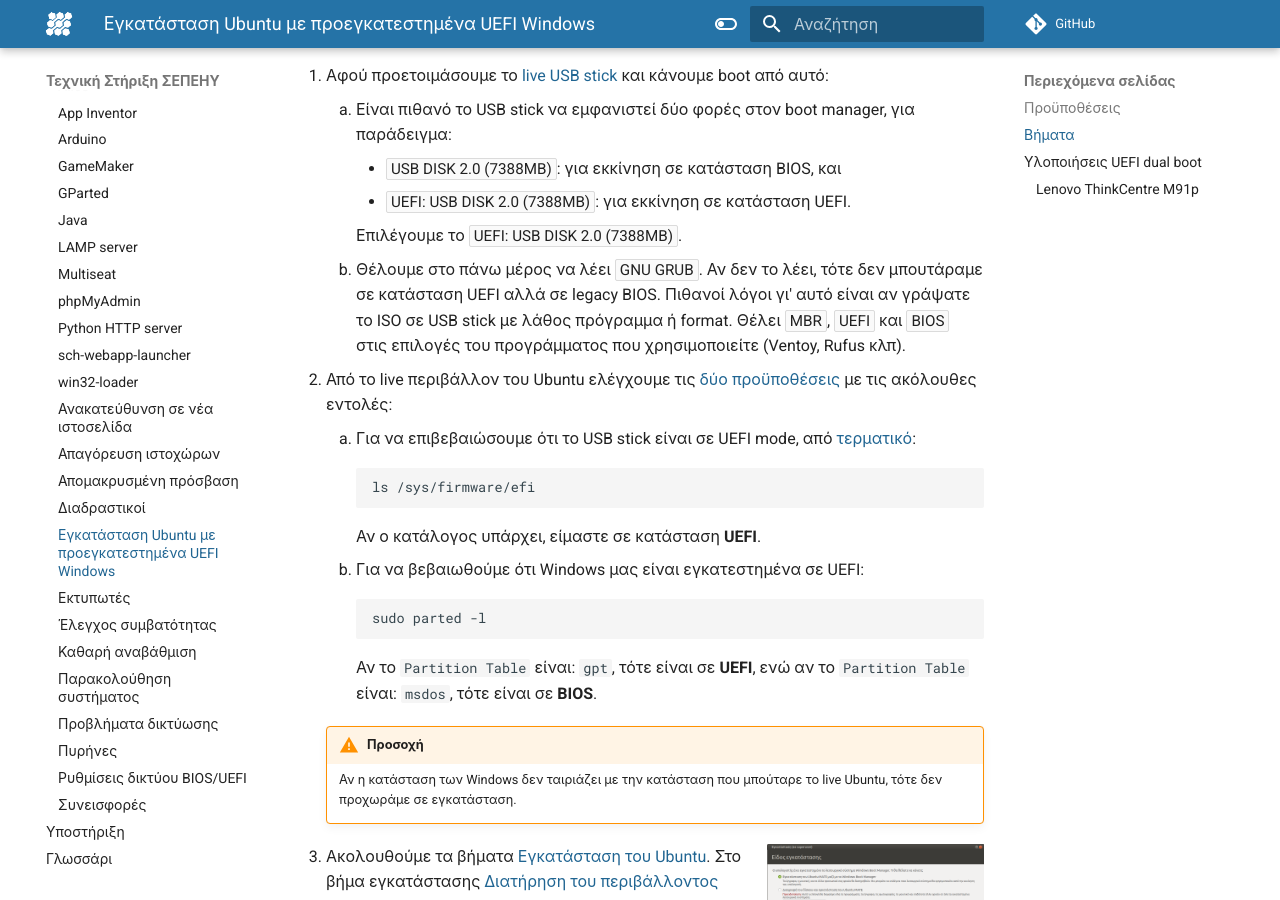
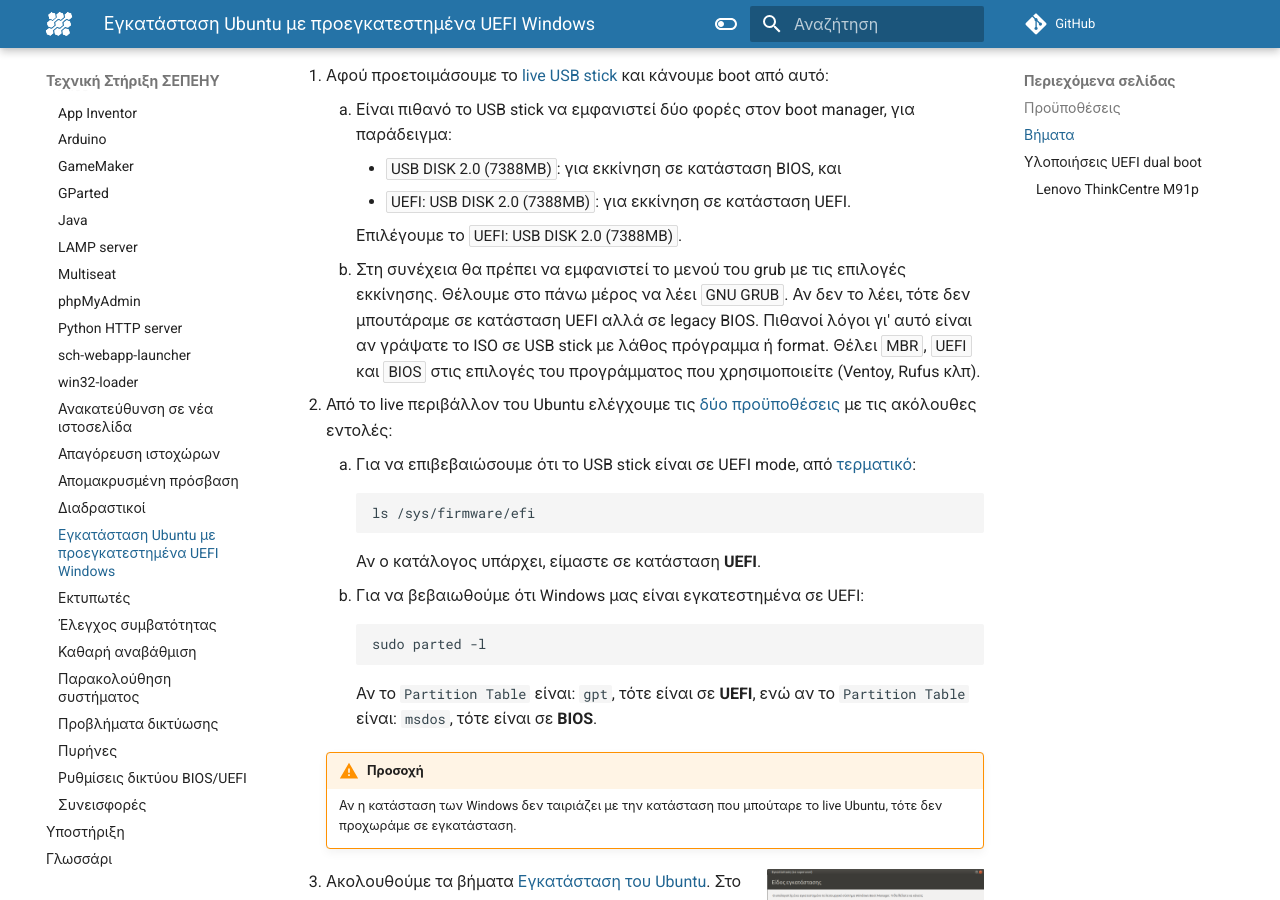
Before and after one commit to siahos/el.ltsp.org, an MkDocs documentation site: the page built from docs/guides/install-with-uefi-windows/index.md, in a window 1280 px wide and 900 px high, scrolled down 569 px. Built offline with MkDocs 1.6.1 and Material for MkDocs 9.7.7, drawn with Linux system fonts in a browser that asks for light colours; comment, search, counter and statistics services are not loaded.

Commit message:
update install-with-uefi-windows

```diff
--- a/docs/guides/install-with-uefi-windows/index.md
+++ b/docs/guides/install-with-uefi-windows/index.md
@@ -26,11 +26,12 @@ UEFI mode. Σε αυτήν την περίπτωση, αν δε θέλουμε
 
         Επιλέγουμε το ***UEFI: USB DISK 2.0 (7388MB)***.
 
-    2.  Θέλουμε στο πάνω μέρος να λέει ***GNU GRUB***. Αν δεν το λέει, τότε δεν
-        μπουτάραμε σε κατάσταση UEFI αλλά σε legacy BIOS. Πιθανοί λόγοι γι'
-        αυτό είναι αν γράψατε το ISO σε USB stick με λάθος πρόγραμμα ή format.
-        Θέλει ***MBR***, ***UEFI*** και ***BIOS*** στις επιλογές του
-        προγράμματος που χρησιμοποιείτε (Ventoy, Rufus κλπ).
+    2.  Στη συνέχεια θα πρέπει να εμφανιστεί το μενού του grub με τις επιλογές
+        εκκίνησης. Θέλουμε στο πάνω μέρος να λέει ***GNU GRUB***. Αν δεν το
+        λέει, τότε δεν μπουτάραμε σε κατάσταση UEFI αλλά σε legacy BIOS.
+        Πιθανοί λόγοι γι' αυτό είναι αν γράψατε το ISO σε USB stick με λάθος
+        πρόγραμμα ή format. Θέλει ***MBR***, ***UEFI*** και ***BIOS*** στις
+        επιλογές του προγράμματος που χρησιμοποιείτε (Ventoy, Rufus κλπ).
 
 2.  Από το live περιβάλλον του Ubuntu ελέγχουμε τις [δύο
     προϋποθέσεις](#προϋποθέσεις) με τις ακόλουθες εντολές:
```
